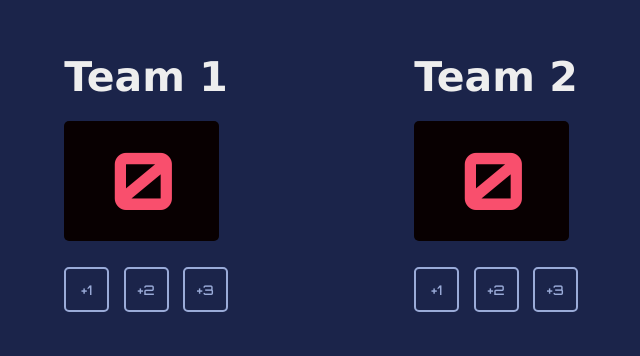
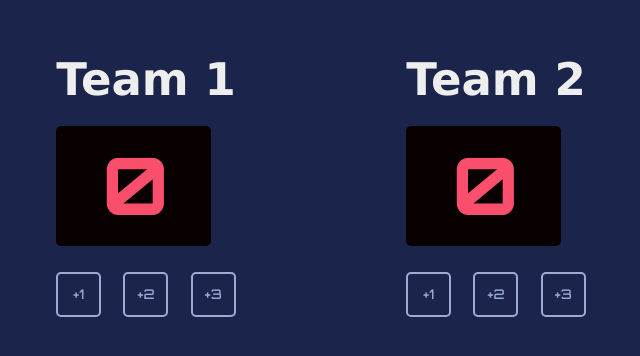
Before and after one commit to SarahEGreer/Scoreboard, a plain HTML site: page index.html in a window 1280 px wide. Shown: the part 238-594 px from the top of the page, without its empty margins (319-959 px from the left). Drawn offline with Linux system fonts and the light colour scheme.

Commit message:
updated font size for headers

```diff
--- a/index.css
+++ b/index.css
@@ -17,7 +17,7 @@ body {
 
 .team {
     color: #EEEEEE;
-    font-size: 41px;
+    font-size: 45px;
     text-align: center;
     margin-bottom: 0px;
     font-family: Verdana, Geneva, Tahoma, sans-serif;
```
